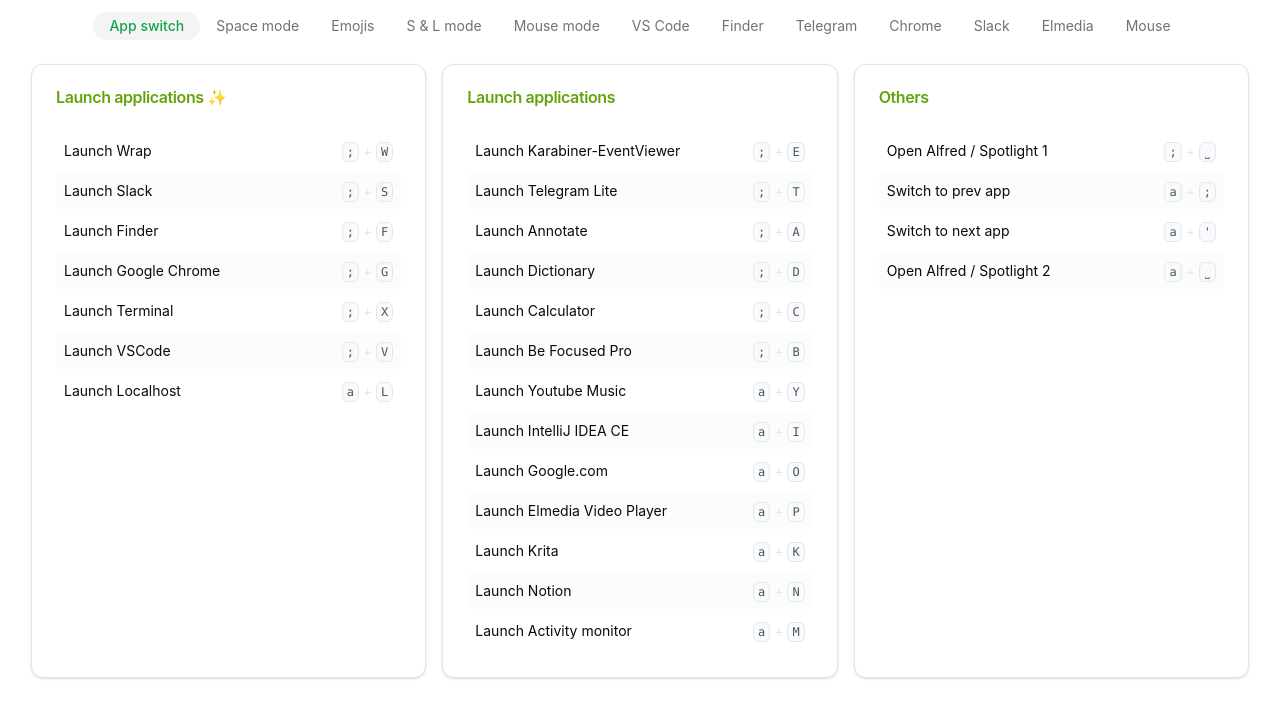
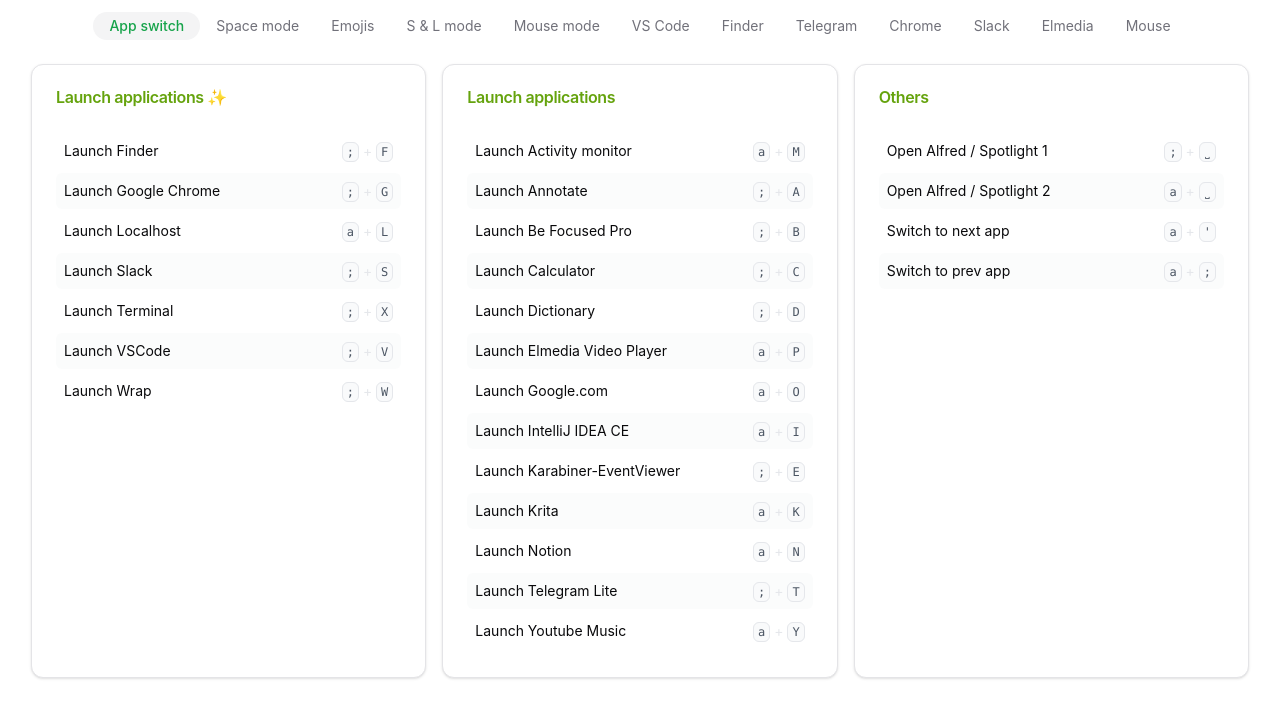
Before and after one commit to ImanMahmoudinasab/shorty-cheats, a React app: page / in a window 1280 px wide. Shown: the top 718 px of the page. Built offline with nearby package versions, Linux system fonts and the light colour scheme.

Commit message:
Sort commands alphabetically

```diff
--- a/src/components/space/space.tsx
+++ b/src/components/space/space.tsx
@@ -11,7 +11,15 @@
   const groups = Object.entries(groupedCommands).map(([key, value]) => {
     return {
       group: key === "undefined" ? "Others" : key,
-      commands: value,
+      commands: value.sort((a, b) => {
+        if (a.name < b.name) {
+          return -1;
+        }
+        if (a.name > b.name) {
+          return 1;
+        }
+        return 0;
+      }),
     };
   });
 
```
